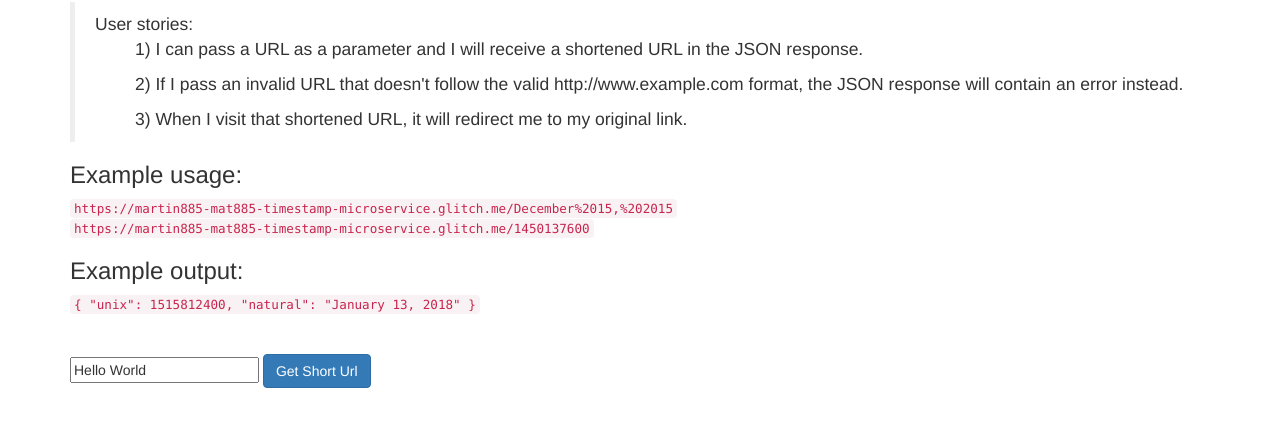
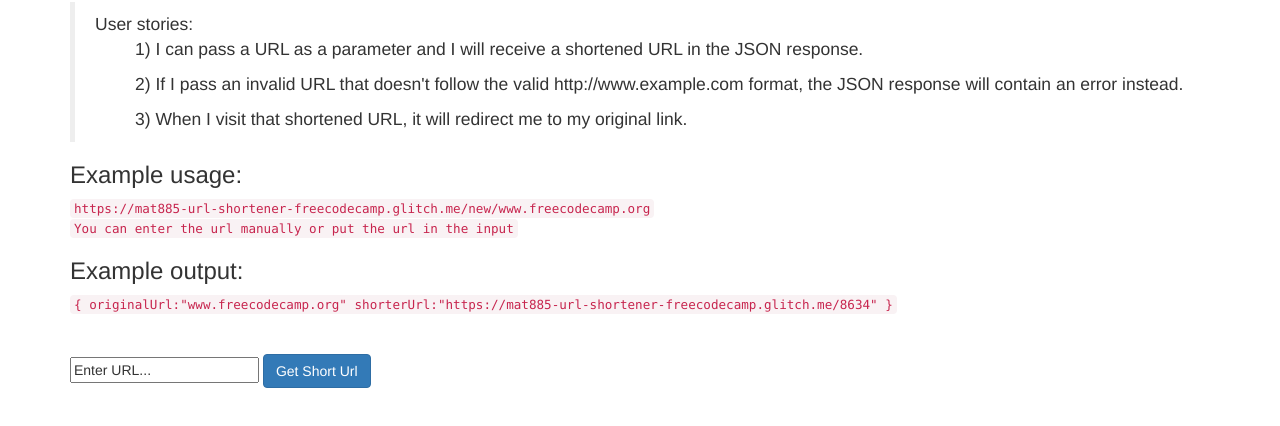
Before and after one commit to martin885/https-github.com-martin885-mat885-url-shortener-freecodecamp, a website: page public/index.html in a window 1280 px wide. Shown: the part 68-494 px from the top of the page. Drawn offline with nearby package versions, Linux system fonts and the light colour scheme.

Commit message:
sexto commit

```diff
--- a/public/index.html
+++ b/public/index.html
@@ -18,13 +18,13 @@
             <ul>3) When I visit that shortened URL, it will redirect me to my original link.</ul>
         </blockquote>
         <h3>Example usage:</h3>
-        <code>https://martin885-mat885-timestamp-microservice.glitch.me/December%2015,%202015</code><br>
-        <code>https://martin885-mat885-timestamp-microservice.glitch.me/1450137600</code>
+        <code>https://mat885-url-shortener-freecodecamp.glitch.me/new/www.freecodecamp.org</code><br>
+        <code>You can enter the url manually or put the url in the input</code>
         <h3>Example output:</h3>
         <code>
             {
-              "unix": 1515812400,
-              "natural": "January 13, 2018"
+                originalUrl:"www.freecodecamp.org"
+                shorterUrl:"https://mat885-url-shortener-freecodecamp.glitch.me/8634"
             }
         </code>
     </div>
--- a/public/js/app.js
+++ b/public/js/app.js
@@ -1,5 +1,5 @@
 var app=angular.module('shortUrlApp',[]);
 
 app.controller('shortAppCtrl',function($scope){
-    $scope.urlToShorten='Hello World'
+    $scope.urlToShorten='Enter URL...'
 });
```
